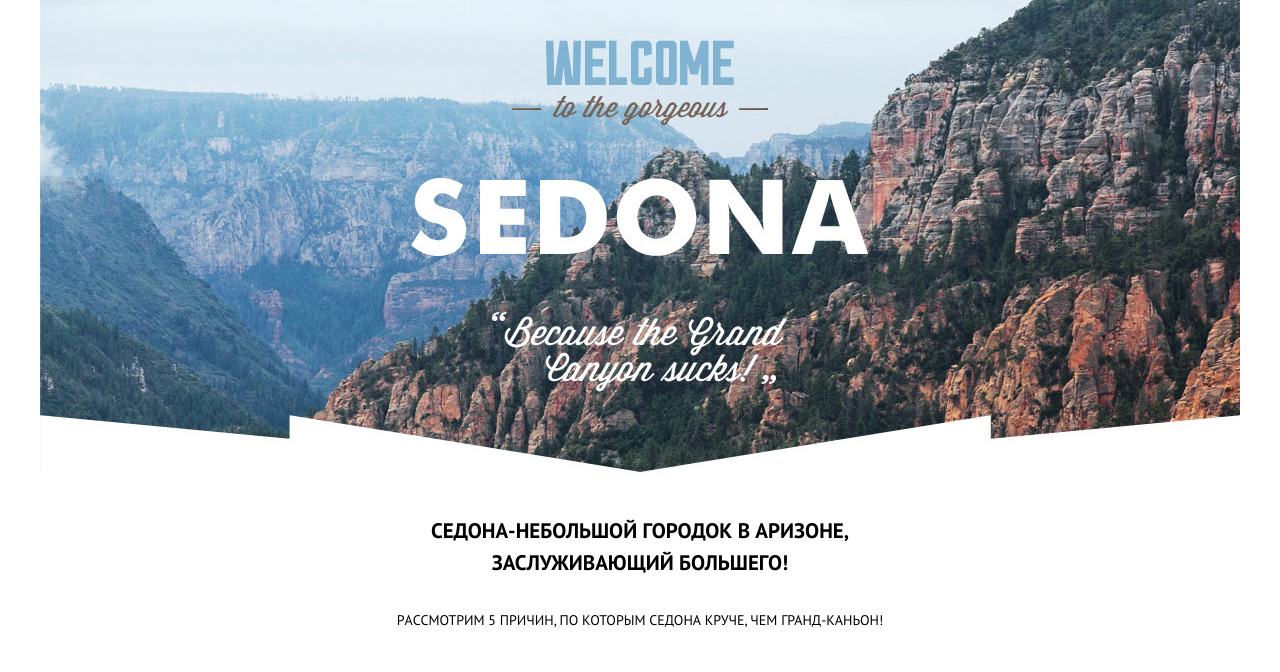
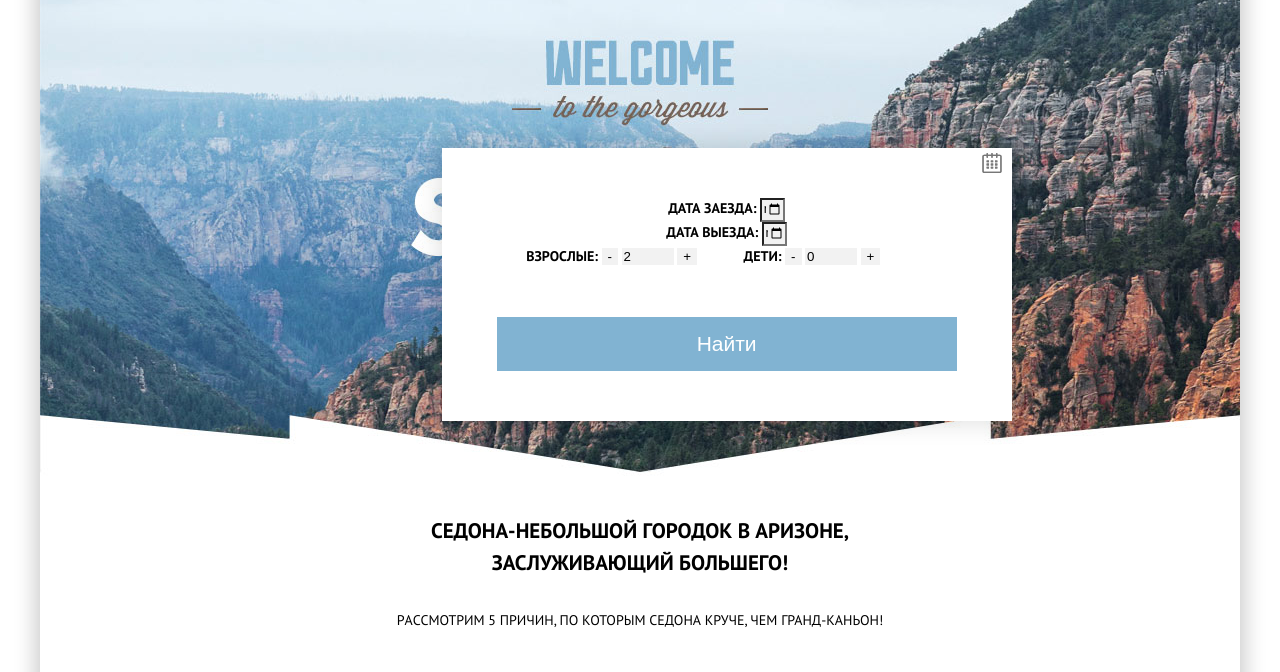
Before and after one commit to bananaiana/409823-sedona, a plain HTML site: page index.html in a window 1280 px wide. Shown: the part 92-764 px from the top of the page. Drawn offline with Linux system fonts and the light colour scheme.

Commit message:
проверка флексов

```diff
--- a/css/style.css
+++ b/css/style.css
@@ -10,6 +10,7 @@ body {
     text-transform: uppercase ;
     background-color: rgb(255 255 255);
     background-position: center;
+    box-shadow: 0 0 20px 5px rgba(0, 0, 0, 0.2);
 }
 
 a {
@@ -68,7 +69,18 @@ h3 {
 }
 
 .form-search {
+    width: 570px;
+    font-size: 21px;
+    color: rgb(255, 255, 255);
+    text-transform: uppercase ;
     background-color: rgb(118, 99, 87);
+    padding-bottom: 30px;
+    padding-top: 30px;
+}
+
+.form-search:hover,
+.form-search:focus {
+    border: 2px solid rgb(66, 55, 51);
 }
 
 .footer {
@@ -584,3 +596,114 @@ h3 {
     justify-content: space-between;
     align-items: flex-end;
 }
+
+/*форма*/
+
+.index .form {
+    width: 470px;
+    position: fixed;
+    background-color: rgb(255, 255, 255);
+    top: 30%;
+    left: 34.5%;
+    font-size: 14px;
+    font-weight: bolder;
+    padding: 50px;
+    box-shadow: 0 0 20px 5px rgba(0, 0, 0, 0.1);
+}
+
+.form-modal{
+    display: flex;
+    flex-direction: column;
+    flex-wrap: wrap;
+    justify-content: space-between;
+    align-items: center;
+
+}
+
+.form label
+
+.form input[type="date"]{
+    width: 340px;
+    padding: 15px 15px 15px 10px;
+    box-sizing: border-box;
+    border: none;
+    background-color: rgb(242, 242, 242);
+    margin-bottom: 30px;
+    position:relative;
+}
+
+.form input[type="number"],
+.form input[type="button"] {
+    border: none;
+    background-color: rgb(242, 242, 242);
+}
+
+.form input[type="date"]:hover,
+.form input[type="date"]:focus,
+.form input[type="number"]:hover,
+.form input[type="number"]:focus,
+.form input[type="button"]:hover,
+.form input[type="button"]:focus {
+    border: 2px solid rgb(2, 3, 3)
+}
+
+
+.numder-for-people {
+    width: 230px;
+}
+
+input[type="button"].form-button-search {
+    width: 460px;
+    padding-bottom: 15px;
+    padding-top: 15px;
+    font-size: 21px;
+    color: rgb(255, 255, 255);
+    background-color: rgb(129, 179, 210);
+}
+
+input[type="button"].form-button-search:focus,
+input[type="button"].form-button-search:hover {
+    border: 2px solid rgb(176, 206, 266);
+}
+
+.form-date  {
+    width: 20px;
+    height: 20px;
+    background-color: rgb(242, 242, 242);
+
+}
+
+.form input[type="date"]:after {
+    content: '';
+    position:absolute;
+    right: 10px;
+    top: 5px;
+    width: 20px;
+    height: 20px;
+    background-image: url(../img/calendar-focus.svg);
+    background-size: 20px 20px;
+    background-repeat: no-repeat;
+}
+
+.form input[type="date"]:hover:after {
+    display: none;
+}
+
+.form input[type="date"]::-webkit-outer-spin-button,
+.form input[type="date"]::-webkit-inner-spin-button {
+    -webkit-appearance: none;
+}
+.form input[type="date"] {
+    -moz-appearance: textfield;
+}
+
+.number-peoples {
+    margin-bottom: 50px;
+    display: flex;
+    justify-content: space-between;
+}
+
+.number-peoples label {
+    margin: 0px;
+    padding: 0px;
+}
--- a/index.html
+++ b/index.html
@@ -18,7 +18,7 @@
                   <li class="header-list list-two"><a href="galary.html">Фото и видео</a></li>
                   <li class="header-list list-three"><a href="maps.html">Карта штата</a>
                   </li>
-                  <li class="header-list list-four"><a href="hotel.html">Гостиницы</a>
+                  <li class="header-list list-four"><a href="catalog.html">Гостиницы</a>
                   </li>
               </ul>
         </nav>
@@ -86,18 +86,26 @@
               <p class="visited-text">Укажите предпологаемые даты поездки, и мы покажем вам лучшие предложения гостиниц в Седоне</p>
             <input type="button" class="form-search" value="Поиск гостиницы в Седоне">
             </div>
-             <form action="#" method="get" class="form" type="hidden">
-             <label>Дата заезда
-                <input type="date" name="date-there" tabindex>
+             <form action="#" method="get" class="form form-modal" type="hidden">
+                 <label><span class="number-for-indent">Дата заезда:</span>
+                <input type="date" name="date-there" class="form-date" placeholder="24 апреля 2017г." tabindex>
               </label>
-              <label>Дата выезда
-                  <input type="date" name="date-back" tabindex>
+                 <label><span class="number-for-indent">Дата выезда:</span>
+                  <input type="date" name="date-back" class="form-date" placeholder="4 июля 2017г."  tabindex>
               </label>
-              <label id="number">Взрослые
-                  <input type="button" id="number" value="-" tabindex>
-                  <input type="number" id="number" min="1" max="10" step="1" value="2" tabindex>
-                  <input type="button" id="number" value="+" tabindex>
+                 <span class="number-peoples">
+                     <label id="number" class="number-for-people">Взрослые:
+                  <input type="button" id="number" value="-" class="form-minus" tabindex>
+                  <input type="number" id="number" min="1" max="10" step="1" value="2" class="form-number" tabindex>
+                  <input type="button" id="number" value="+" class="form-plus" tabindex>
               </label>
+                     <label id="number" class="numder-for-people">Дети:
+                  <input type="button" id="number" value="-" class="form-minus" tabindex>
+                  <input type="number" id="number" min="1" max="10" step="1" class="form-number" value="0" tabindex>
+                  <input type="button" id="number" value="+" class="form-plus" tabindex>
+              </label>
+                 </span>
+            <input type="button" class="form-button-search" value="Найти">
             </form>
               <img src="img/map.png" alt="Геоданные города Седона">
          </section>
```
Also changed, not shown: img/calendar (1)new.svg (added), img/calendar-focus.svg (added).
